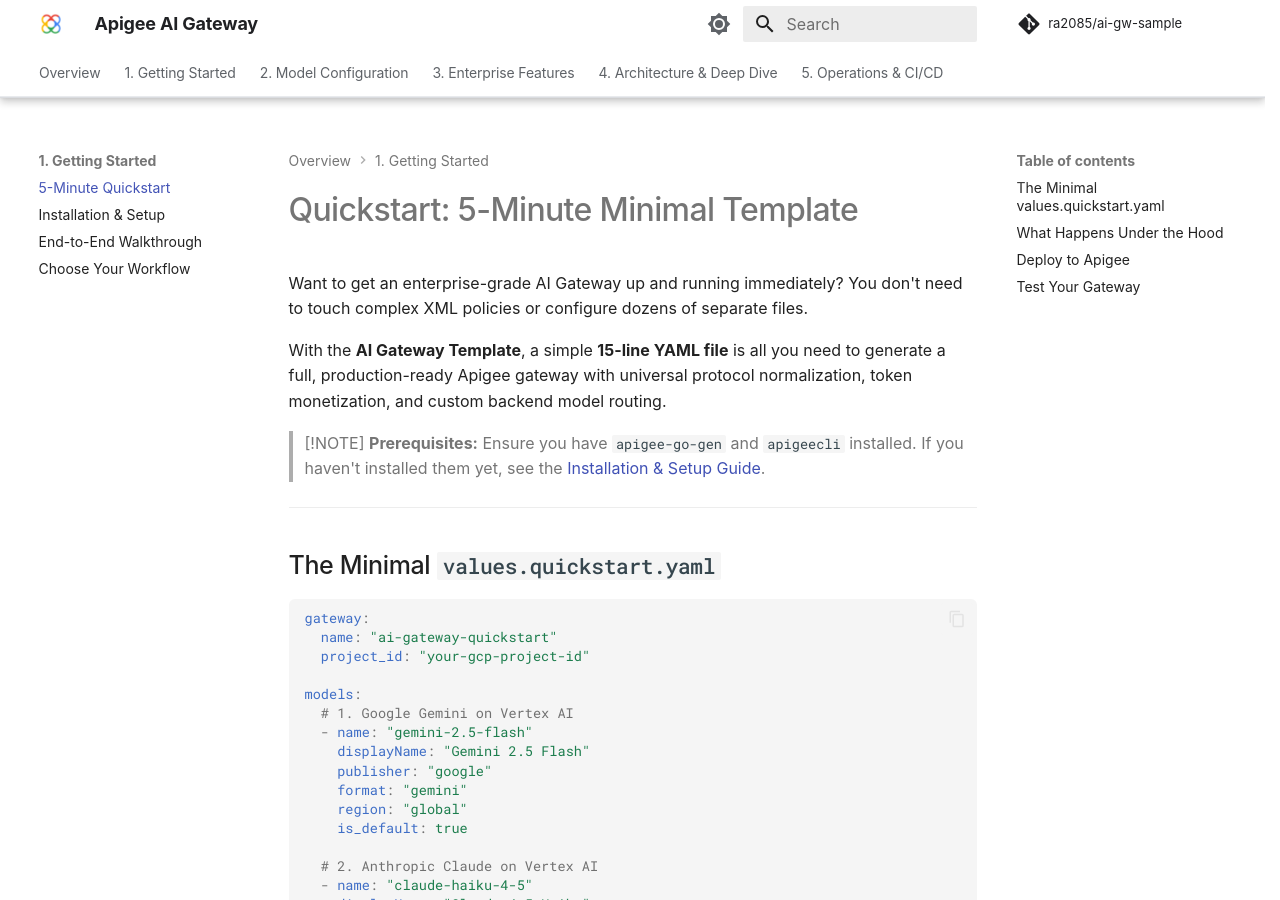
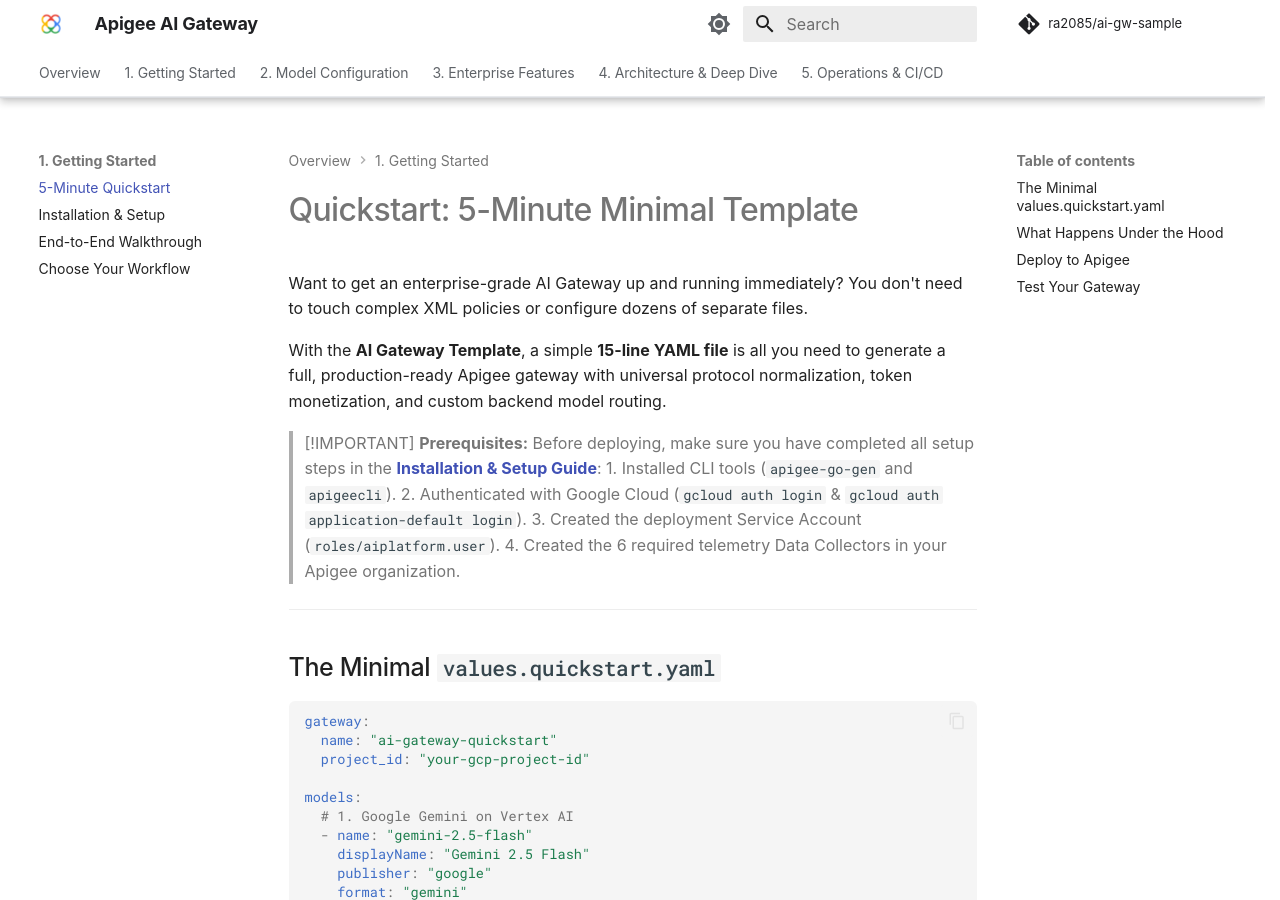
Before and after one commit to ra2085/ai-gw-sample, an MkDocs documentation site: the page built from docs/getting-started/quickstart-template.md, in a window 1280 px wide and 900 px high. Built offline with MkDocs 1.6.1 and Material for MkDocs 9.7.7, drawn with Linux system fonts in a browser that asks for light colours; some web fonts are replaced; comment, search, counter and statistics services are not loaded; some of the changed text lies outside the part shown.

Commit message:
fix: docs

````diff
--- a/docs/getting-started/quickstart-template.md
+++ b/docs/getting-started/quickstart-template.md
@@ -4,8 +4,13 @@
 
 With the **AI Gateway Template**, a simple **15-line YAML file** is all you need to generate a full, production-ready Apigee gateway with universal protocol normalization, token monetization, and custom backend model routing.
 
-> [!NOTE]
-> **Prerequisites:** Ensure you have `apigee-go-gen` and `apigeecli` installed. If you haven't installed them yet, see the [Installation & Setup Guide](installation.md).
+> [!IMPORTANT]
+> **Prerequisites:** Before deploying, make sure you have completed all setup steps in the **[Installation & Setup Guide](installation.md)**:
+> 1. Installed CLI tools (`apigee-go-gen` and `apigeecli`).
+> 2. Authenticated with Google Cloud (`gcloud auth login` & `gcloud auth application-default login`).
+> 3. Created the deployment Service Account (`roles/aiplatform.user`).
+> 4. Created the 6 required telemetry Data Collectors in your Apigee organization.
+
 
 ---
 
@@ -78,10 +83,11 @@
 > done
 > ```
 
-Deploy the generated `.zip` bundle to your Apigee environment. Apigee requires the `-s` / `--sa` Service Account flag because the proxy's TargetEndpoints use Google Cloud IAM authentication to call Vertex AI:
+Deploy the generated `.zip` bundle to your Apigee environment. A Service Account with the **Vertex AI User** role (`roles/aiplatform.user`) is required at deploy time (`-s` / `--sa`) because the proxy's TargetEndpoints use Google Cloud IAM authentication to call Vertex AI:
 
 ```bash
 export SERVICE_ACCOUNT="ai-gateway-sa@${PROJECT_ID}.iam.gserviceaccount.com"
+
 
 apigeecli apis create bundle \
     --proxy-zip ./out/ai-gateway.zip \
````
Also changed, not shown: docs/getting-started/quickstart.md (+7 -2 lines).
